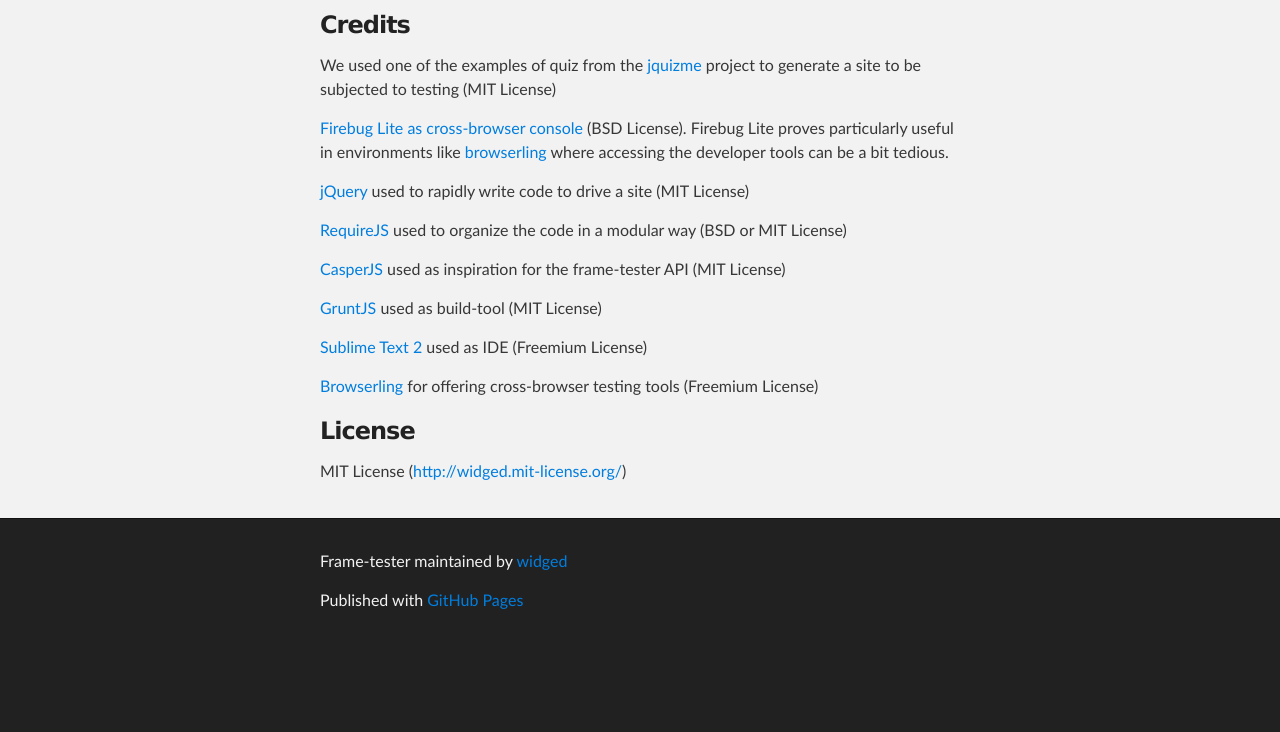
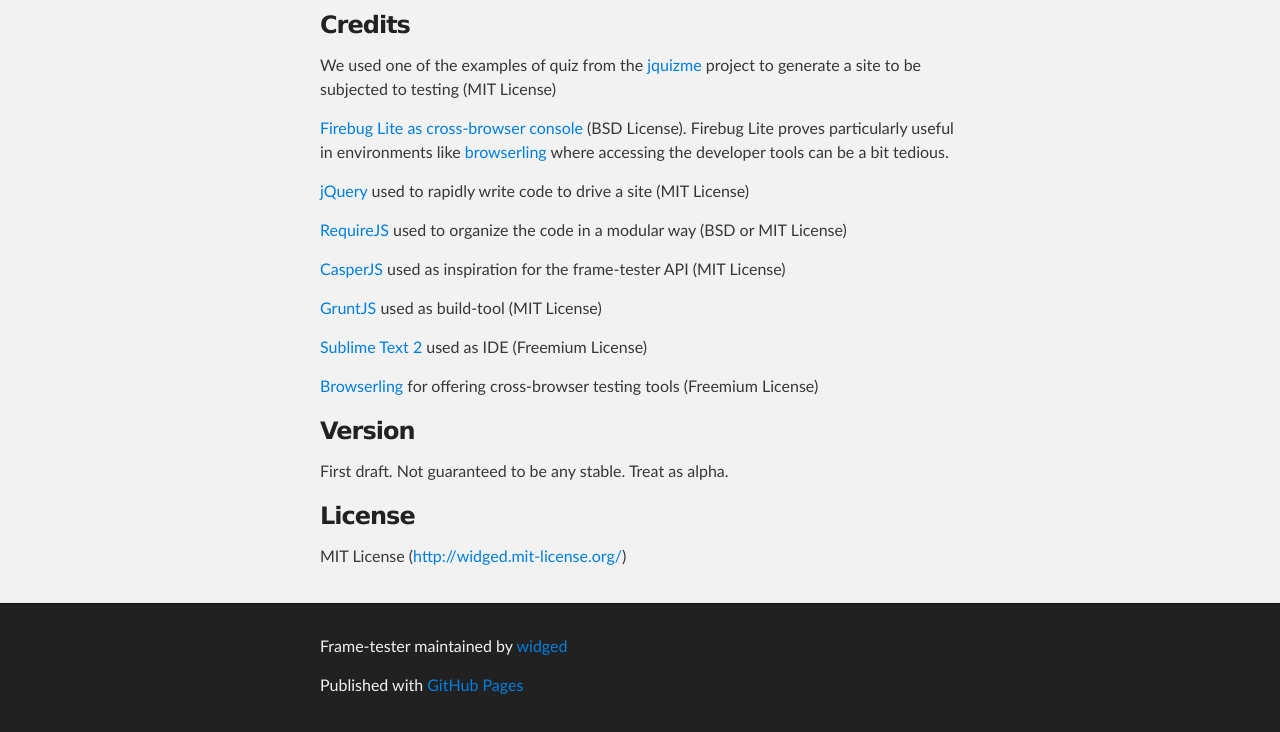
Before and after one commit to widged/frameDriver, a website: page index.html in a window 1280 px wide. Shown: the part 1572-2304 px from the top of the page. Before the commit the page ends 2219 px from the top, so only its background shows below. Drawn offline with Linux system fonts and the light colour scheme.

Commit message:
added version information

```diff
--- a/index.html
+++ b/index.html
@@ -68,7 +68,6 @@
 BrowserBadge.buildBadge(browsers);
 </script>
 
-
 <h3>Credits</h3>
 
 <p>We used one of the examples of quiz from the <a href="http://code.google.com/p/jquizme/">jquizme</a> project to generate a site to be subjected to testing (MIT License)</p>
@@ -87,7 +86,9 @@
 
 <p><a href="https://browserling.com/">Browserling</a> for offering cross-browser testing tools (Freemium License)</p>
 
+<h3>Version</h3>
 
+<p>First draft. Not guaranteed to be any stable. Treat as alpha. </p>
 
 <h3>License</h3>
 
```
